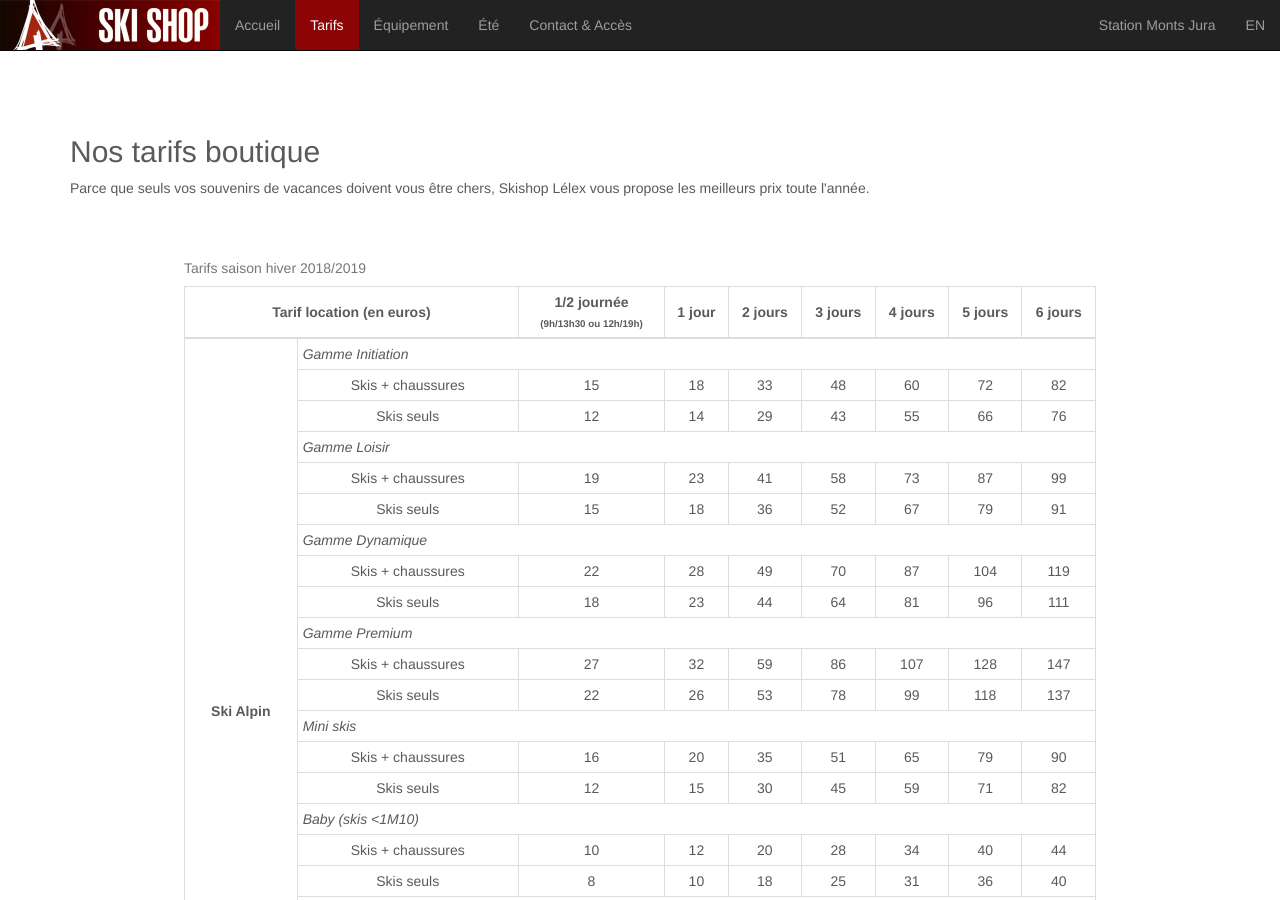
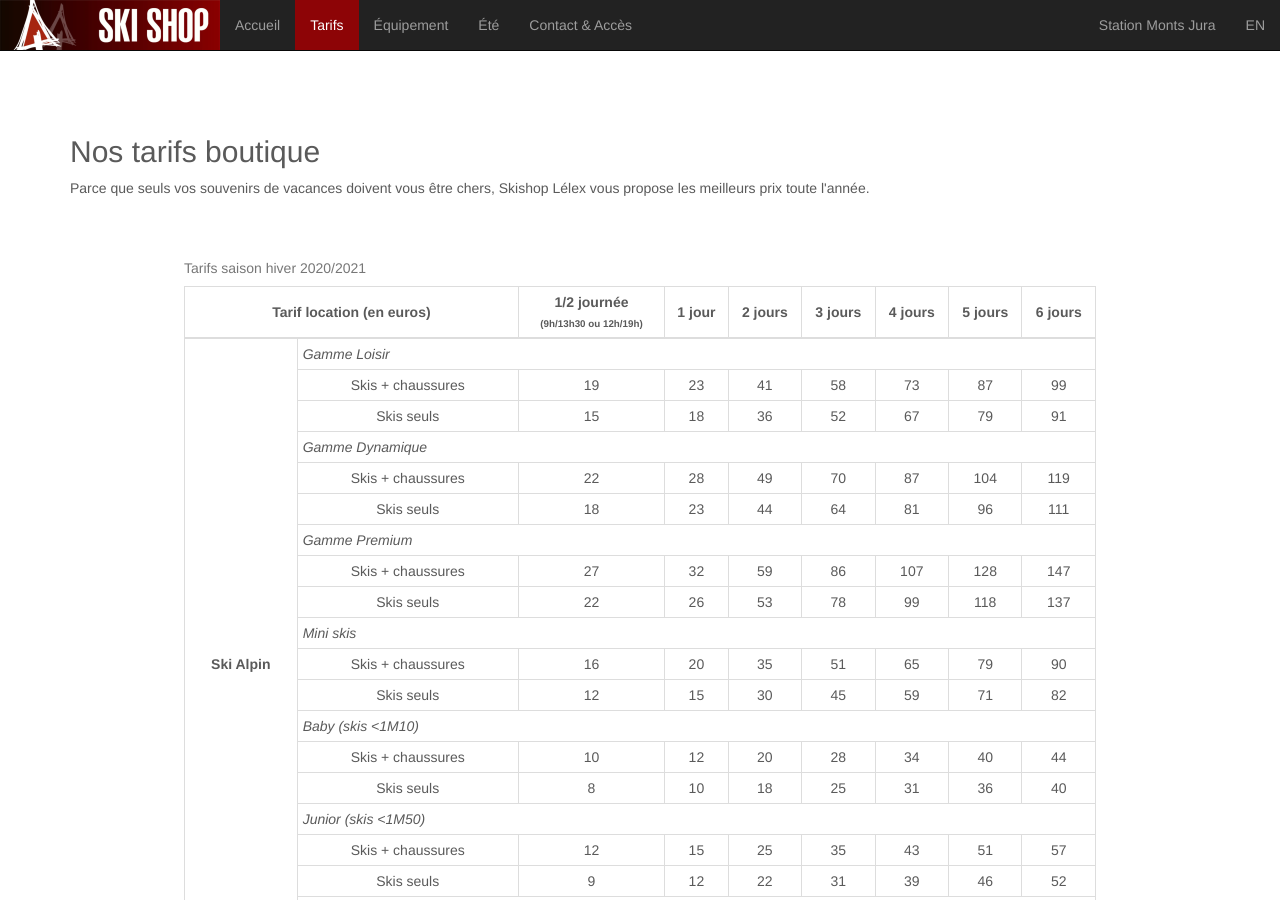
Before and after one commit to skishop/skishop.github.io, a Jekyll site: the page built from fr/prices.html, in a window 1280 px wide and 900 px high, scrolled down 415 px. Built offline with Jekyll 4.4.1, drawn with Linux system fonts in a browser that asks for light colours; nearby versions of some CDN libraries; some of the changed text lies outside the part shown.

Commit message:
update season prices and copyright mentions

```diff
--- a/_includes/footer.html
+++ b/_includes/footer.html
@@ -4,7 +4,7 @@
         <a href="#">Revenir en début de page</a>
     </p>
     <p>
-        &copy; 2009, 2019 Skishop Lelex &middot; SIRET&nbsp;: 515392959
+        &copy; 2009, 2021 Skishop Lelex &middot; SIRET&nbsp;: 515392959
         <br>
         En partenariat avec <a class="external-link" href="http://www.skimium.fr/store/ski-shop-lelex-167">Skimium.com</a>
     </p>
--- a/fr/prices.html
+++ b/fr/prices.html
@@ -42,7 +42,7 @@ sitemap:
         summary="Tarifs des locations de matériel de ski alpin, ski de fond, snowscoot, raquettes et autres">
 
             <caption>
-                Tarifs saison hiver 2018/2019
+                Tarifs saison hiver 2020/2021
             </caption>
 
             <thead>
@@ -59,26 +59,8 @@ sitemap:
             </thead>
 
             <tbody>
-
                 <tr>
-
-                    <th rowspan="24">Ski Alpin</th>
-                    <!-- Header for a top category -->
-                    <td colspan="8" class="sub-category">Gamme Initiation</td>
-                </tr>
-                <!-- End of first row of a top category -->
-
-                <tr>
-                    <td>Skis + chaussures</td>
-                    <td>15</td><td>18</td><td>33</td><td>48</td><td>60</td><td>72</td><td>82</td>
-                </tr>
-
-                <tr>
-                    <td>Skis seuls</td>
-                    <td>12</td><td>14</td><td>29</td><td>43</td><td>55</td><td>66</td><td>76</td>
-                </tr>
-
-                <tr>
+                    <th rowspan="21">Ski Alpin</th>
                     <td colspan="8" class="sub-category">Gamme Loisir</td>
                 </tr>
                 <!-- End of first row of a top category -->
```
